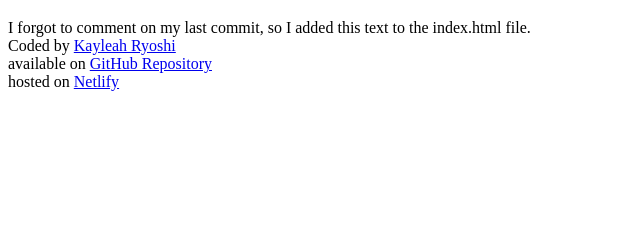
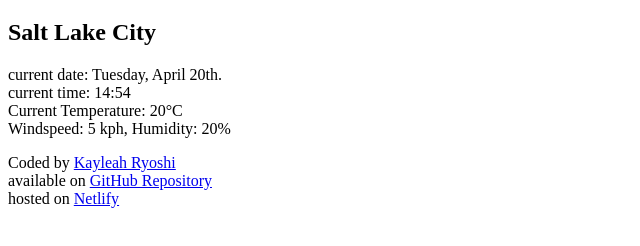
Before and after one commit to KayleahR/Weather-Application, a plain HTML site: page index.html in a window 1280 px wide. Shown: the part 90-336 px from the top of the page, without its empty margins (0-640 px from the left). Drawn offline with Linux system fonts and the light colour scheme.

Commit message:
placeholders for time and forecast

```diff
--- a/index.html
+++ b/index.html
@@ -14,7 +14,15 @@
     </header>
     <main>
         <h1>Hello Forecast!</h1>
-        I forgot to comment on my last commit, so I added this text to the index.html file.
+       <h2>Salt Lake City</h2>
+       <p>current date: Tuesday, April 20th. <br>
+        current time: 14:54
+        <br>
+        Current Temperature: 20°C
+         <br>
+         Windspeed: 5 kph, Humidity: 20%
+         <br>
+       </p>
     </main>
     <footer>
         Coded by <a href="https://www.linkedin.com/in/kayleah-ryoshi-6735a6361/" target="_blank" rel="noopener">Kayleah Ryoshi</a>
```
